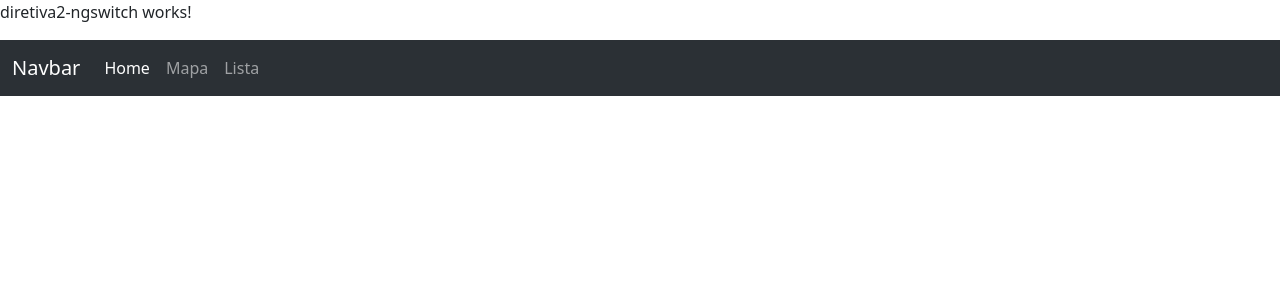
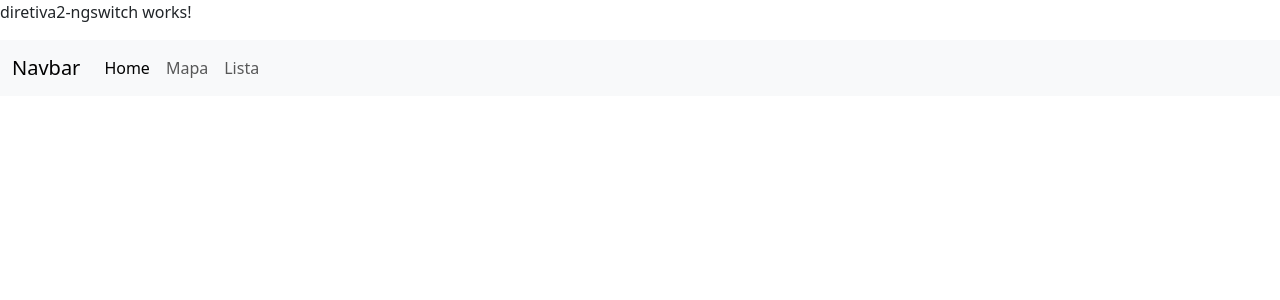
Before and after one commit to devFabioMats/formacao-angular, an Angular app in the folder diretivas2/: page / in a window 1280 px wide. Shown: the top 300 px of the page. Built offline with nearby package versions, Linux system fonts and the light colour scheme.

Commit message:
fazendo a navbar

```diff
--- a/diretivas2/src/app/diretiva2-ngswitch/diretiva2-ngswitch.component.html
+++ b/diretivas2/src/app/diretiva2-ngswitch/diretiva2-ngswitch.component.html
@@ -1,6 +1,6 @@
 <p>diretiva2-ngswitch works!</p>
 
-<nav class="navbar navbar-expand-lg bg-body-tertiary" data-bs-theme="dark">
+<nav class="navbar navbar-expand-lg bg-body-tertiary ">
   <div class="container-fluid">
     <a class="navbar-brand" href="#">Navbar</a>
     <button class="navbar-toggler" type="button" data-bs-toggle="collapse" data-bs-target="#navbarNavAltMarkup" aria-controls="navbarNavAltMarkup" aria-expanded="false" aria-label="Toggle navigation">
@@ -8,9 +8,9 @@
     </button>
     <div class="collapse navbar-collapse" id="navbarNavAltMarkup">
       <div class="navbar-nav">
-        <a class="nav-link" [class.active]="aba == 'home'">Home</a>
-        <a class="nav-link" [class.active]="aba == 'mapa'">Mapa</a>
-        <a class="nav-link" [class.active]="aba == 'lista'">Lista</a>
+        <a class="nav-link" [class.active]="aba == 'home'" (click)="aba == 'home'">Home</a>
+        <a class="nav-link" [class.active]="aba == 'mapa'" (click)="aba == 'mapa'">Mapa</a>
+        <a class="nav-link" [class.active]="aba == 'lista'" (click)="aba == 'lista'">Lista</a>
       </div>
     </div>
   </div>
```
